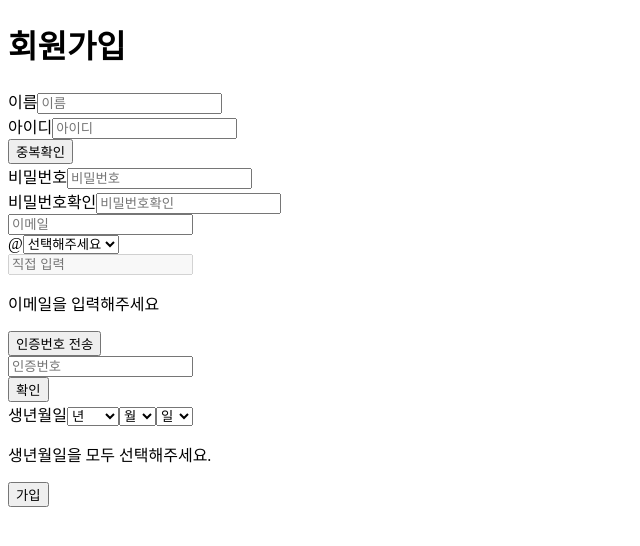
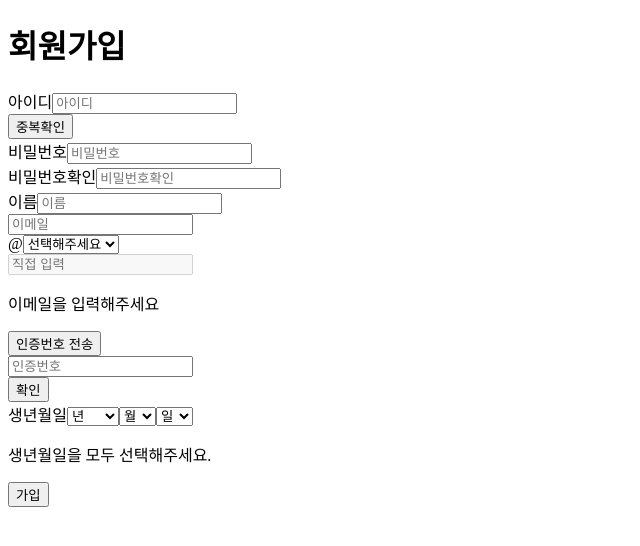
Before and after one commit to kdt-ful-class-three-group/KDT-FUL-3_PROJECT-A-3, a Next.js app in the folder client/: page /signup in a window 1280 px wide. Shown: the top 546 px of the page, without its empty margins (0-640 px from the left). Built offline with nearby package versions, Linux system fonts and the light colour scheme.

Commit message:
Feat: signupForm name위치 수정

```diff
--- a/client/src/components/signup/SignupForm.tsx
+++ b/client/src/components/signup/SignupForm.tsx
@@ -9,9 +9,9 @@ import { useState } from "react"
 export function SignupForm() {
   // 회원가입 입력데이터 상태값
   const [userData, setUserData] = useState({
-    name: "",
     id: "",
     password: "",
+    name: "",
     email: "",
     birth: "",
   })
@@ -35,9 +35,9 @@ export function SignupForm() {
   return (
     <div>
       <form onSubmit={signupSubmit}>
-        <NameField value={userData.name} onChange={(e) => handleChange("name", e.target.value)} />
         <IdField value={userData.id} onChange={(e) => handleChange("id", e.target.value)} />
         <PasswordField value={userData.password} onChange={(e) => handleChange("password", e.target.value)} />
+        <NameField value={userData.name} onChange={(e) => handleChange("name", e.target.value)} />
         <EmailField value={userData.email} onChange={(val) => handleChange("email", val)} />
         <BirthField value={userData.birth} onChange={(val) => handleChange("birth", val)} />
         <Button name="가입" type="submit" />
```
